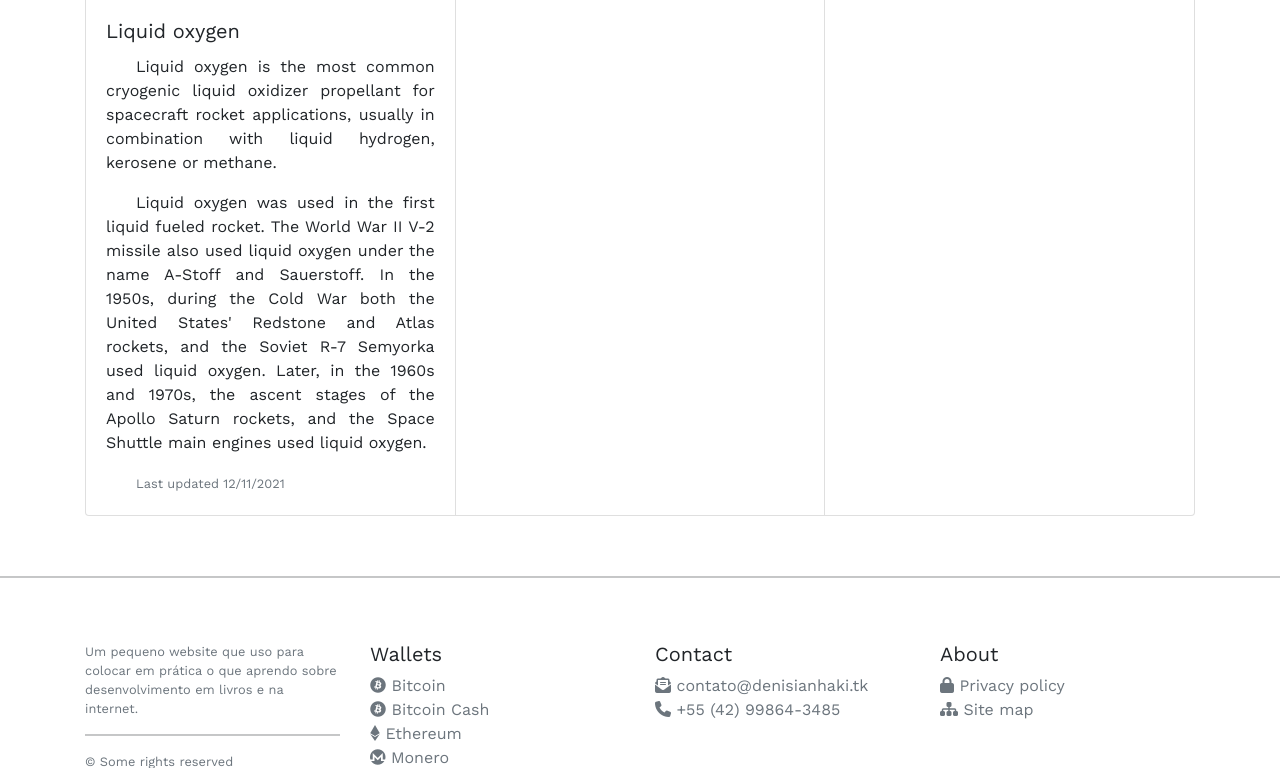
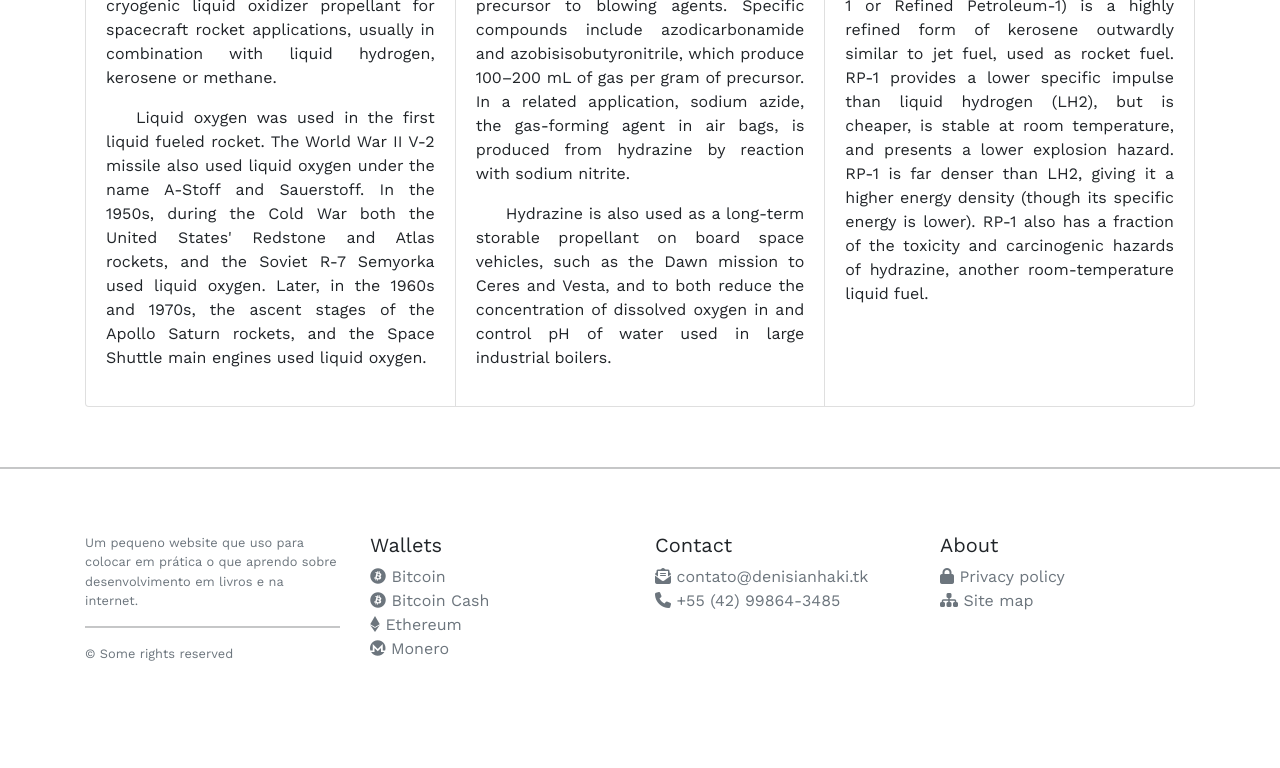
Before and after one commit to MRSW42LT/websiteRocketry, a Flask app: page /propellants in a window 1280 px wide. Shown: the part 861-1629 px from the top of the page. After the commit the page ends 1522 px from the top, so only its background shows below. Run offline with Flask 2, Linux system fonts and the light colour scheme; some libraries are stand-ins or nearby versions.

Commit message:
Update propellants.html

```diff
--- a/website/templates/propellants.html
+++ b/website/templates/propellants.html
@@ -10,25 +10,32 @@
     </div>
 
     <div class="container">
-        <div class="container"><h2 class="text-center display-6">Most common fuels and oxidizers</h2></div>
 
         <div class="card-group text-justify">
             <div class="card">
-              <img src="https://upload.wikimedia.org/wikipedia/commons/thumb/9/9e/Liquid_Oxygen_%28LOX%29_ball_at_the_CCAFS_SLC-40.jpg/657px-Liquid_Oxygen_%28LOX%29_ball_at_the_CCAFS_SLC-40.jpg" class="card-img-top" alt="...">
+              <img src="https://upload.wikimedia.org/wikipedia/commons/thumb/9/9e/Liquid_Oxygen_%28LOX%29_ball_at_the_CCAFS_SLC-40.jpg/657px-Liquid_Oxygen_%28LOX%29_ball_at_the_CCAFS_SLC-40.jpg" class="card-img-top" alt="..." height="300px">
               <div class="card-body">
                 <h5 class="card-title">Liquid oxygen</h5>
                 <p class="card-text">Liquid oxygen is the most common cryogenic liquid oxidizer propellant for spacecraft rocket applications, usually in combination with liquid hydrogen, kerosene or methane.</p>
                 <p>
                   Liquid oxygen was used in the first liquid fueled rocket. The World War II V-2 missile also used liquid oxygen under the name A-Stoff and Sauerstoff. In the 1950s, during the Cold War both the United States' Redstone and Atlas rockets, and the Soviet R-7 Semyorka used liquid oxygen. Later, in the 1960s and 1970s, the ascent stages of the Apollo Saturn rockets, and the Space Shuttle main engines used liquid oxygen.
                 </p>
-                <p class="card-text"><small class="text-muted">Last updated 12/11/2021</small></p>
               </div>
             </div>
             <div class="card">
-
+              <img src="https://media.defense.gov/2019/May/24/2002136063/-1/-1/0/171214-D-YE683-100.JPG" class="card-img-top" alt="..." height="300px">
+              <div class="card-body">
+                <h5 class="card-title">Hydrazine</h5>
+                <p class="card-text">The majority use of hydrazine is as a precursor to blowing agents. Specific compounds include azodicarbonamide and azobisisobutyronitrile, which produce 100–200 mL of gas per gram of precursor. In a related application, sodium azide, the gas-forming agent in air bags, is produced from hydrazine by reaction with sodium nitrite.</p>
+                <p>Hydrazine is also used as a long-term storable propellant on board space vehicles, such as the Dawn mission to Ceres and Vesta, and to both reduce the concentration of dissolved oxygen in and control pH of water used in large industrial boilers.</p>
+              </div>
             </div>
             <div class="card">
-
+              <img src="https://images.squarespace-cdn.com/content/v1/59778b2ae58c626d8562c154/1597786186980-6XBBTT19710ZQUDR5UHG/1200px-RP-1_.jpg?format=750w" class="card-img-top" alt="..." height="300px">
+              <div class="card-body">
+                <h5 class="card-title">Refined Petroleum-1 (RP-1)</h5>
+                <p class="card-text">RP-1 (alternatively, Rocket Propellant-1 or Refined Petroleum-1) is a highly refined form of kerosene outwardly similar to jet fuel, used as rocket fuel. RP-1 provides a lower specific impulse than liquid hydrogen (LH2), but is cheaper, is stable at room temperature, and presents a lower explosion hazard. RP-1 is far denser than LH2, giving it a higher energy density (though its specific energy is lower). RP-1 also has a fraction of the toxicity and carcinogenic hazards of hydrazine, another room-temperature liquid fuel.</p>
+              </div>
             </div>
           </div>
     </div>
```
